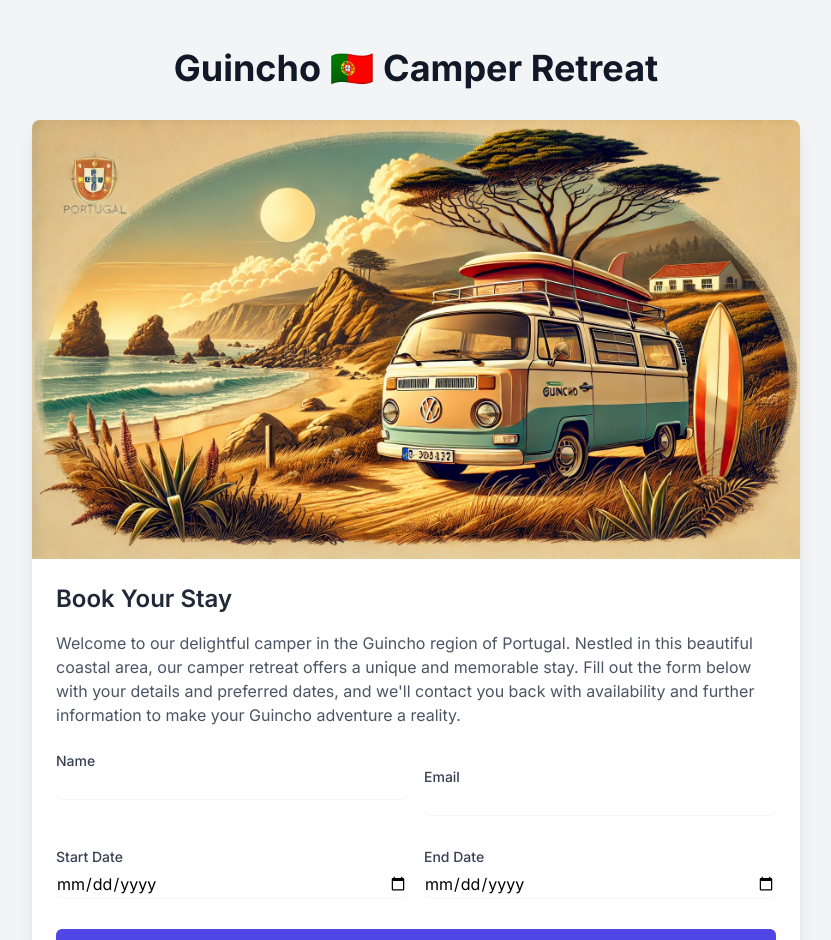
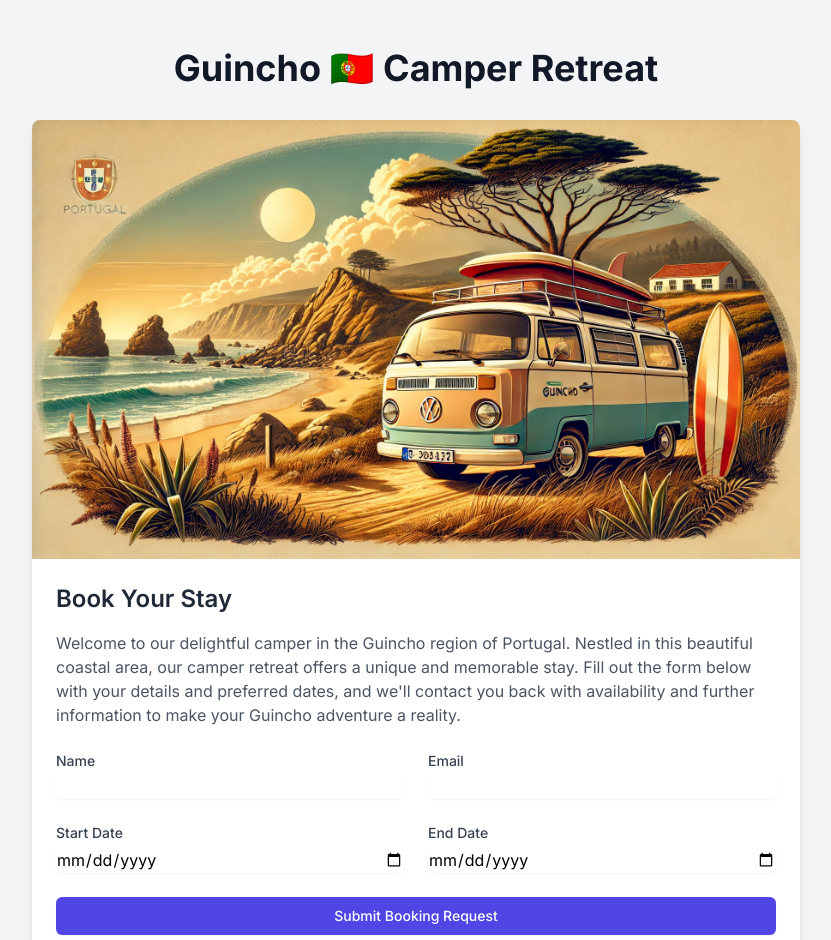
Before and after one commit to TownLake/booking, a Next.js app: page / in a window 1280 px wide. Shown: the top 940 px of the page, without its empty margins (224-1055 px from the left). Built offline with nearby package versions, Linux system fonts and the light colour scheme.

Commit message:
alignment

```diff
--- a/app/components/BookingForm.js
+++ b/app/components/BookingForm.js
@@ -15,7 +15,8 @@ export default function BookingForm() {
   };
 
   return (
-    <form onSubmit={handleSubmit} className="space-y-4 sm:grid sm:grid-cols-2 sm:gap-4">
+    <form onSubmit={handleSubmit} className="space-y-6">
+      <div className="grid grid-cols-1 gap-6 sm:grid-cols-2">
         <div>
           <label htmlFor="name" className="block text-sm font-medium text-gray-700">
             Name
@@ -45,7 +46,9 @@ export default function BookingForm() {
             className="mt-1 block w-full rounded-md border-gray-300 shadow-sm focus:border-indigo-500 focus:ring-indigo-500"
           />
         </div>
+      </div>
 
+      <div className="grid grid-cols-1 gap-6 sm:grid-cols-2">
         <div>
           <label htmlFor="startDate" className="block text-sm font-medium text-gray-700">
             Start Date
@@ -75,8 +78,9 @@ export default function BookingForm() {
             className="mt-1 block w-full rounded-md border-gray-300 shadow-sm focus:border-indigo-500 focus:ring-indigo-500"
           />
         </div>
+      </div>
 
-      <div className="sm:col-span-2">
+      <div>
         <button
           type="submit"
           className="w-full flex justify-center py-2 px-4 border border-transparent rounded-md shadow-sm text-sm font-medium text-white bg-indigo-600 hover:bg-indigo-700 focus:outline-none focus:ring-2 focus:ring-offset-2 focus:ring-indigo-500"
```
Lines whose indentation alone changed are shown as unchanged.
